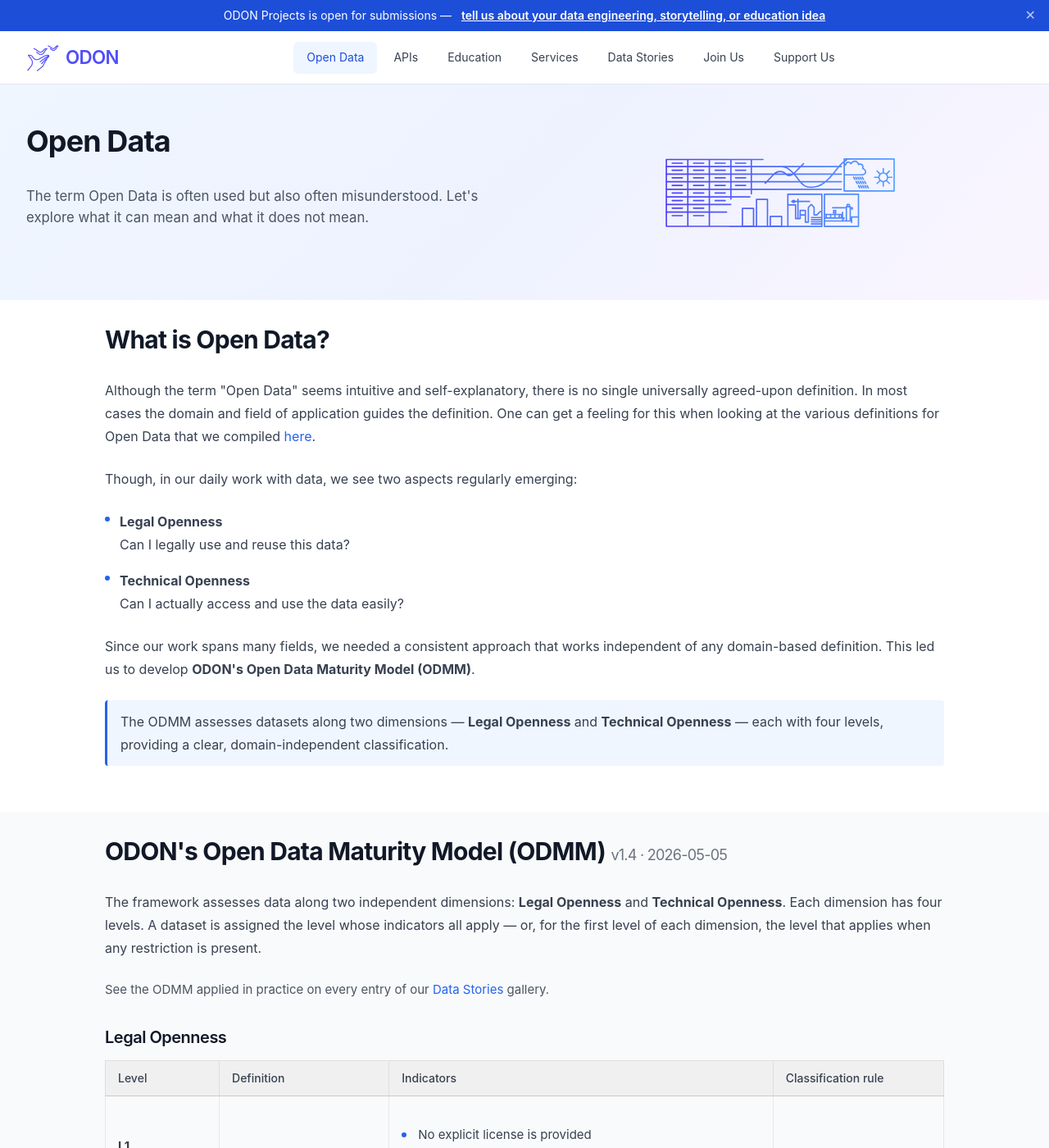
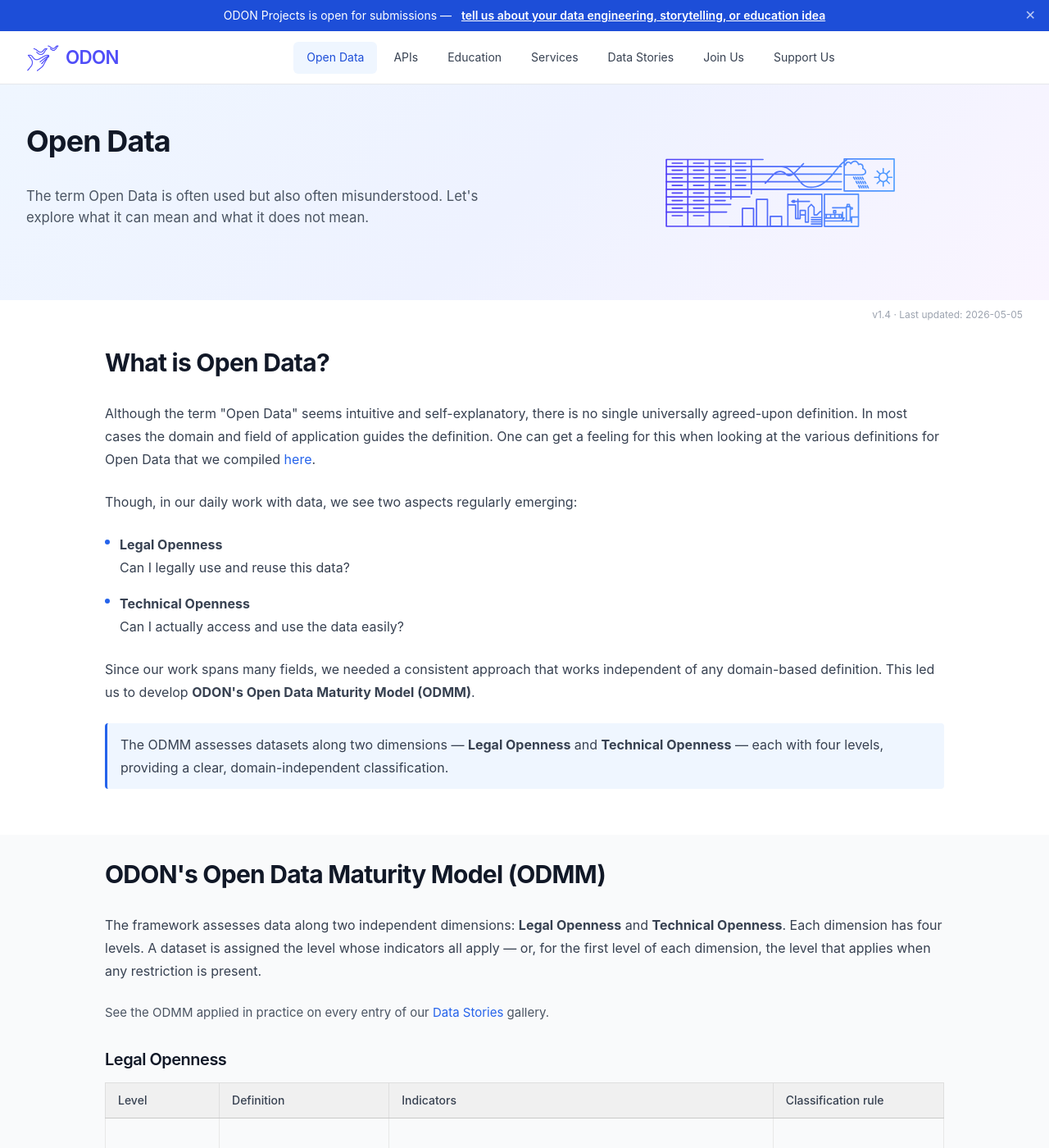
Before and after one commit to verein-odon/verein-odon.github.io, a Jekyll site: the page built from docs/en/open-data.md, in a window 1280 px wide and 1400 px high. Shown: the whole window at 82% size. Built offline with Jekyll 4.4.1, drawn with Linux system fonts in a browser that asks for light colours; some of the changed text lies outside the part shown.

Commit message:
Improved last updated feature per page

```diff
--- a/docs/_config.yml
+++ b/docs/_config.yml
@@ -30,7 +30,6 @@
 
 title: ODON
 email: info@odon.at
-version: "2.9"
 
 collections:
   data_stories:
--- a/docs/_includes/footer.html
+++ b/docs/_includes/footer.html
@@ -31,12 +31,6 @@
       </div>
       <div class="footer-bottom">
         <p>&copy; <span id="year"></span>2024 - 2026 ODON</p>
-        {% if site.version or page.last_updated %}
-        <p class="footer-version">
-          {% if site.version %}<span>Version {{ site.version }}</span>{% endif %}
-          {% if page.last_updated %}{% if site.version %} · {% endif %}<span>Last updated: {{ page.last_updated }}</span>{% endif %}
-        </p>
-        {% endif %}
       </div>
     </div>
   </footer>
--- /dev/null
+++ b/docs/_includes/page-meta.html
@@ -0,0 +1,9 @@
+{% if page.version or page.last_updated %}
+<div class="page-meta-bar">
+  <div class="container">
+    {% if page.version %}<span>v{{ page.version }}</span>{% endif %}
+    {% if page.version and page.last_updated %} · {% endif %}
+    {% if page.last_updated %}<span>Last updated: {{ page.last_updated | date: "%Y-%m-%d" }}</span>{% endif %}
+  </div>
+</div>
+{% endif %}
--- a/docs/_layouts/page.html
+++ b/docs/_layouts/page.html
@@ -7,6 +7,7 @@
     <h1 class="post-title">{{ page.title | escape }}</h1>
   </header> -->
 
+  {%- include page-meta.html -%}
   <div class="odon-post-content">
       {{ content }}
   </div>
--- a/docs/assets/main.scss
+++ b/docs/assets/main.scss
@@ -1555,6 +1555,13 @@
   font-size: 0.875rem;
 }
 
+.page-meta-bar {
+  font-size: 0.75rem;
+  color: var(--color-gray-400);
+  padding: 0.5rem 0 0;
+  text-align: right;
+}
+
 /* Page-specific styles */
 .page-header {
   background: linear-gradient(135deg, var(--color-blue-50), var(--color-indigo-50), #faf5ff);
--- a/docs/en/open-data.md
+++ b/docs/en/open-data.md
@@ -43,7 +44,7 @@
 <section class="section bg-gray">
   <div class="container">
     <div class="content-section">
-      <h2 id="odmm">ODON's Open Data Maturity Model (ODMM) <small style="font-size: 0.6em; font-weight: normal; color: var(--color-gray-500);">v1.4 &middot; 2026-05-05</small></h2>
+      <h2 id="odmm">ODON's Open Data Maturity Model (ODMM)</h2>
       <p>
         The framework assesses data along two independent dimensions: <b>Legal Openness</b> and <b>Technical Openness</b>. Each dimension has four levels. A dataset is assigned the level whose indicators all apply — or, for the first level of each dimension, the level that applies when any restriction is present.
       </p>
```
Also changed, not shown: other parts of docs/en/open-data.md (+2 -1 lines).
